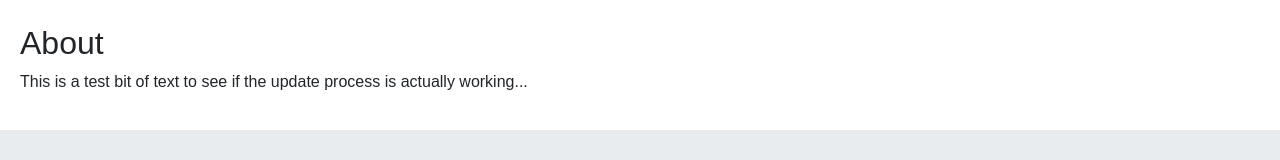
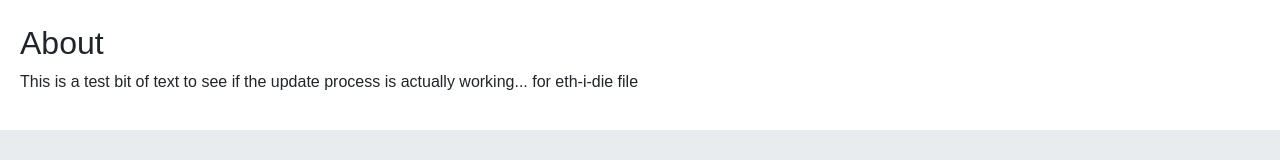
Before and after one commit to lu-calm/eth-ter-i-die, a React (Create React App) app: page /#/about in a window 1280 px wide. Shown: the part 122-282 px from the top of the page. Built offline with nearby package versions, Linux system fonts and the light colour scheme; no server answers.

Commit message:
update test

```diff
--- a/src/about.js
+++ b/src/about.js
@@ -5,7 +5,7 @@ class About extends Component {
     return (
       <div>
         <h2>About</h2>
-        <p>This is a test bit of text to see if the update process is actually working...</p>
+        <p>This is a test bit of text to see if the update process is actually working... for eth-i-die file</p>
       </div>
     );
   }
```
